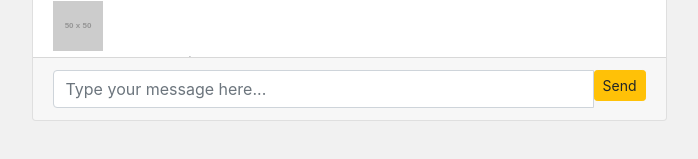
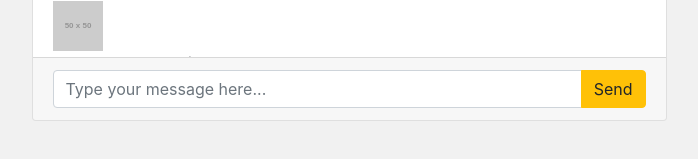
Before and after one commit to PORTAFOLIO-PROYECTOS/AppChat_NodeJS_Socket.io_MongoDB, a website: page public/index.html in a window 1280 px wide. Shown: the part 509-668 px from the top of the page, without its empty margins (291-989 px from the left). Drawn offline with nearby package versions, Linux system fonts and the light colour scheme; placeholder pictures from the web are drawn by us; some icons are missing.

Commit message:
avance chat

```diff
--- a/public/index.html
+++ b/public/index.html
@@ -16,7 +16,7 @@
     <div class="container">
         <div class="row justify-content-md-center mt-3">
             <div class="col-md-7">
-                <div class="card mb-3">
+                <div class="card">
                     <div class="card-header">
                         Chat
                     </div>
@@ -298,11 +298,9 @@
                     </div>
                     <div class="card-footer">
                         <div class="input-group">
-                            <input id="btn-input" type="text" class="form-control input-sm"
-                                placeholder="Type your message here..." />
-                            <span class="input-group-btn">
-                                <button class="btn btn-warning btn-sm" id="btn-chat">
-                                    Send</button>
+                            <input id="btn-input" type="text" class="form-control" placeholder="Type your message here..." />
+                            <span class="input-group-append">
+                                <button class="btn btn-warning" id="btn-chat">Send</button>
                             </span>
                         </div>
                     </div>
```
